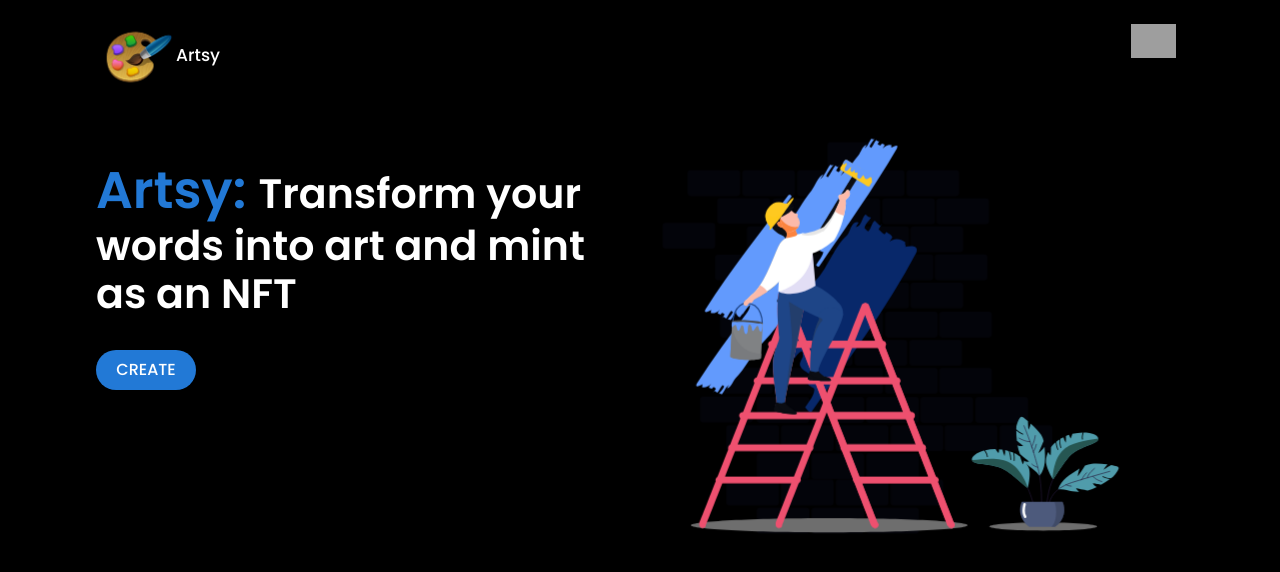
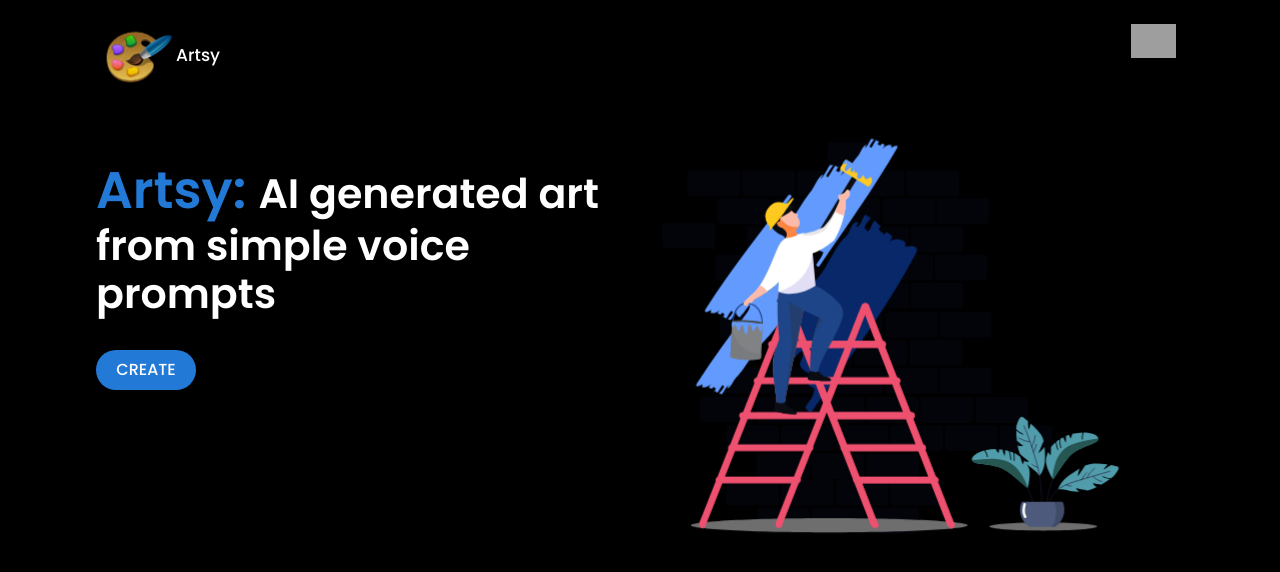
Before and after one commit to arndom/artsy, a React (Create React App) app: page / in a window 1280 px wide. Shown: the top 572 px of the page. Built offline with nearby package versions, Linux system fonts and the light colour scheme; grey boxes are pictures that could not be loaded.

Commit message:
minor edits

```diff
--- a/src/pages/Home/Home.tsx
+++ b/src/pages/Home/Home.tsx
@@ -16,7 +16,7 @@ const Home = () => {
             <Typography component="span" variant="h2" sx={styles.mainText}>
               Artsy:{' '}
             </Typography>
-            Transform your words into art and mint as an NFT
+            AI generated art from simple voice prompts
           </Typography>
           <Button variant="contained" sx={styles.btn} onClick={navigateToCreate}>
             Create
```
